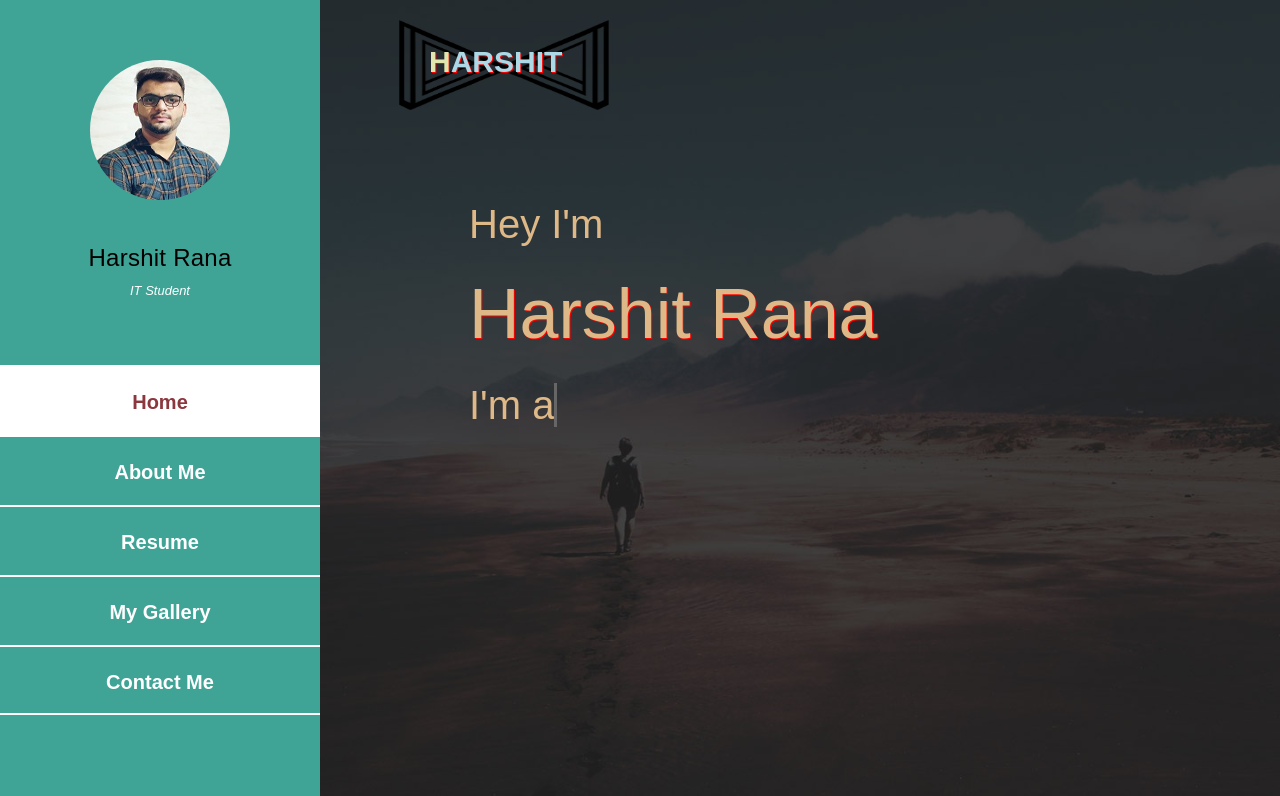
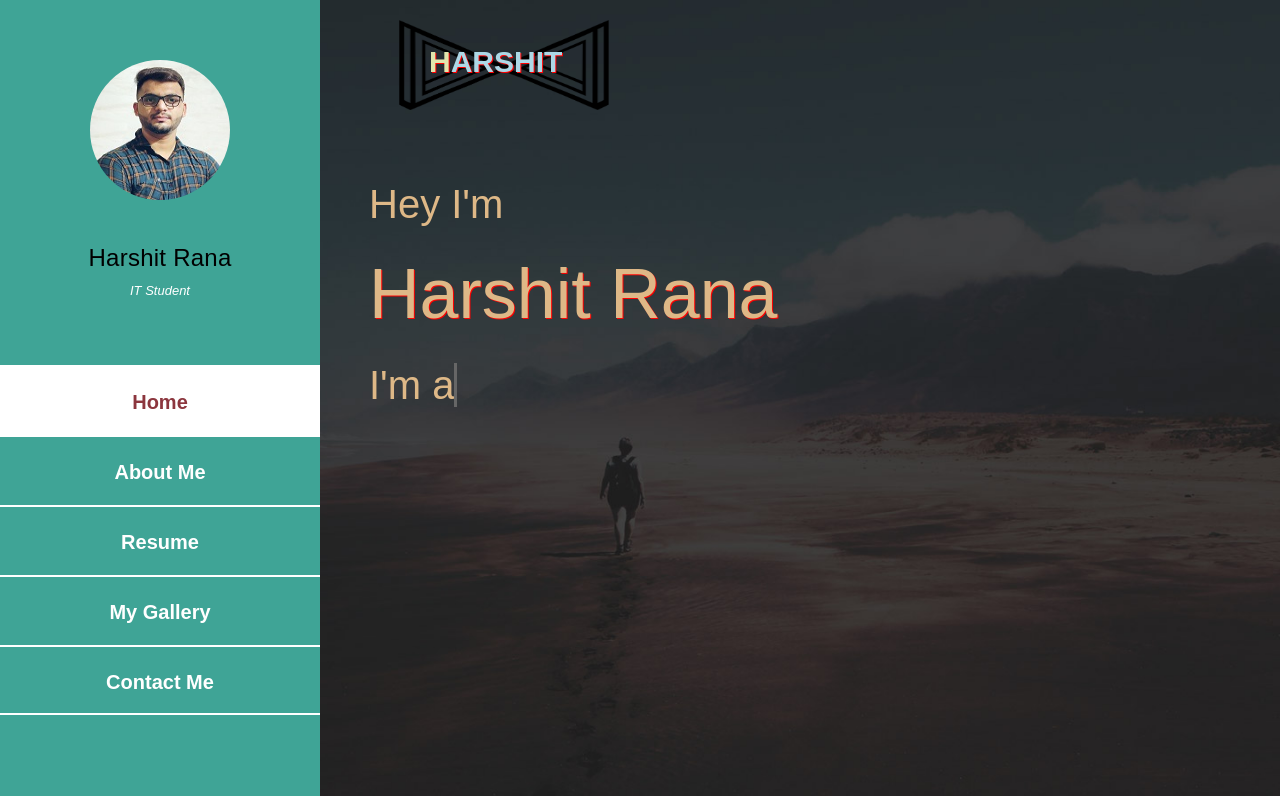
Before and after one commit to Harshit510/Harshit510.github.io, a plain HTML site: page index.html in a window 1280 px wide. Shown: the top 796 px of the page. Drawn offline with Linux system fonts and the light colour scheme; files whose address does not match are found by name.

Commit message:
Update index.html

```diff
--- a/index.html
+++ b/index.html
@@ -147,14 +147,14 @@
 
       <section class="section about-me" data-section="section0 " id="section0">
         <div class="container">
-          <div class="col-xs-6">
+
           <img src="assets/images/1.png" alt="" width= "150" heigth="150" style="width: 110px; text-align: center; height: 110px; position: absolute; margin : 0 auto; z-index: 0; padding-top: 20px;" />
           <img src="assets/images/2.png" alt="" width= "150" heigth="150" style="width: 110px; text-align: center; height: 110px; position: absolute; margin-left : 100px; z-index: 0; padding-top: 20px; text-indent: 100px; text-align: center;" />
           <a style="color: lightblue; text-shadow:  1px 1px red; " class="navbar-brand" href="index.html"><span style="color: rgb(224, 230, 173); ">H</span>arshit</a>
           <!--<button  class="navbar-toggler" type="button" data-toggle="collapse">
             <span class="oi oi-menu"></span> Menu
           </button>-->
-          <div style="margin: 100px; margin-bottom: 250px; text-align: left;">
+          <div style="margin-top: 10%"></div>
           <h5 style="text-align: center; color: burlywood; font-size: 40px;text-align: left; margin-left: -30px; width: 100%;">Hey I'm</h5>
           <h1 style="text-align: center; color: burlywood; font-size: 70px; text-shadow: blueviolet;   text-shadow:  1px 1px red; text-align: left;margin-left: -30px; width: 100%;">Harshit Rana</h1>
 			  				<h2 style="text-align: center; color: burlywood; font-size: 40px; text-align: left;margin-left: -30px; width: 100%;">I'm a
@@ -164,7 +164,7 @@
 								     data-period="2000"
 								     data-rotate='[ "Web Designer.", "Developer.", "Photographer.", "Marketer.", "Blogger" ]'></span>
                   </h2>
-          </div>
+
                   </div>
                 </div>
               </section>
```
